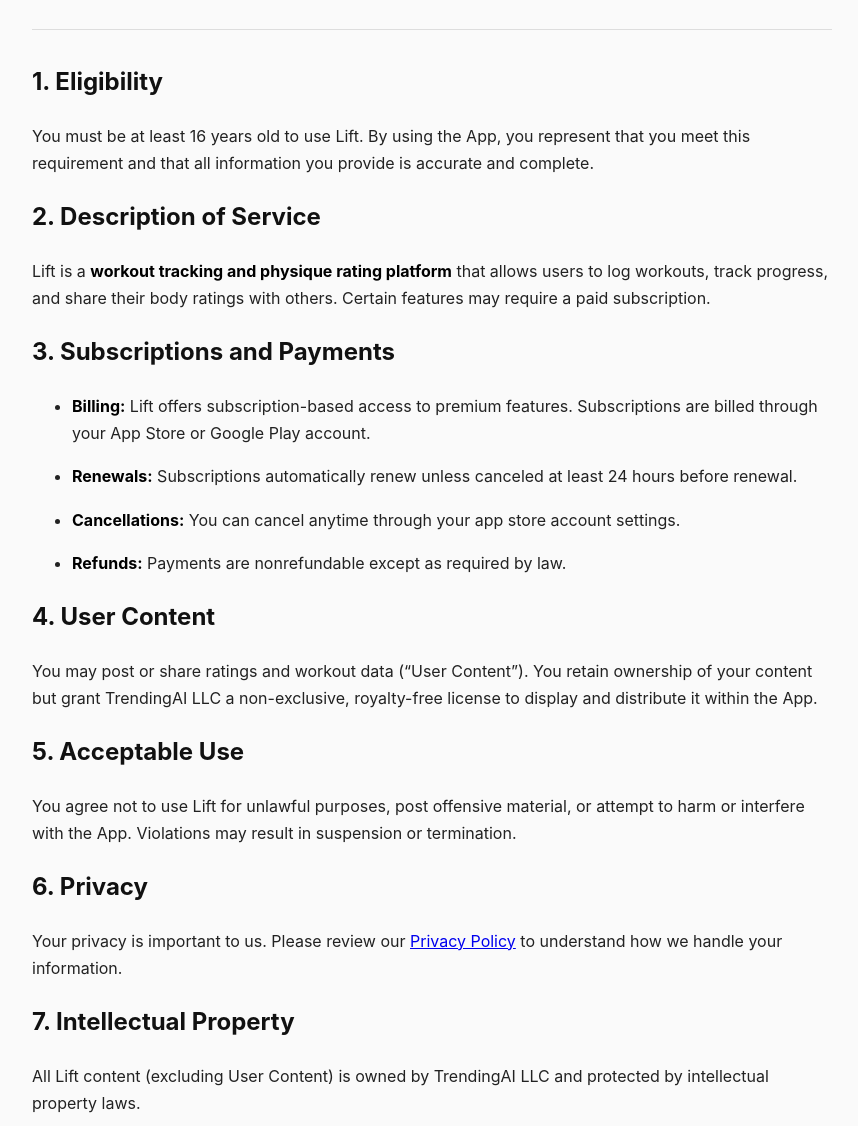
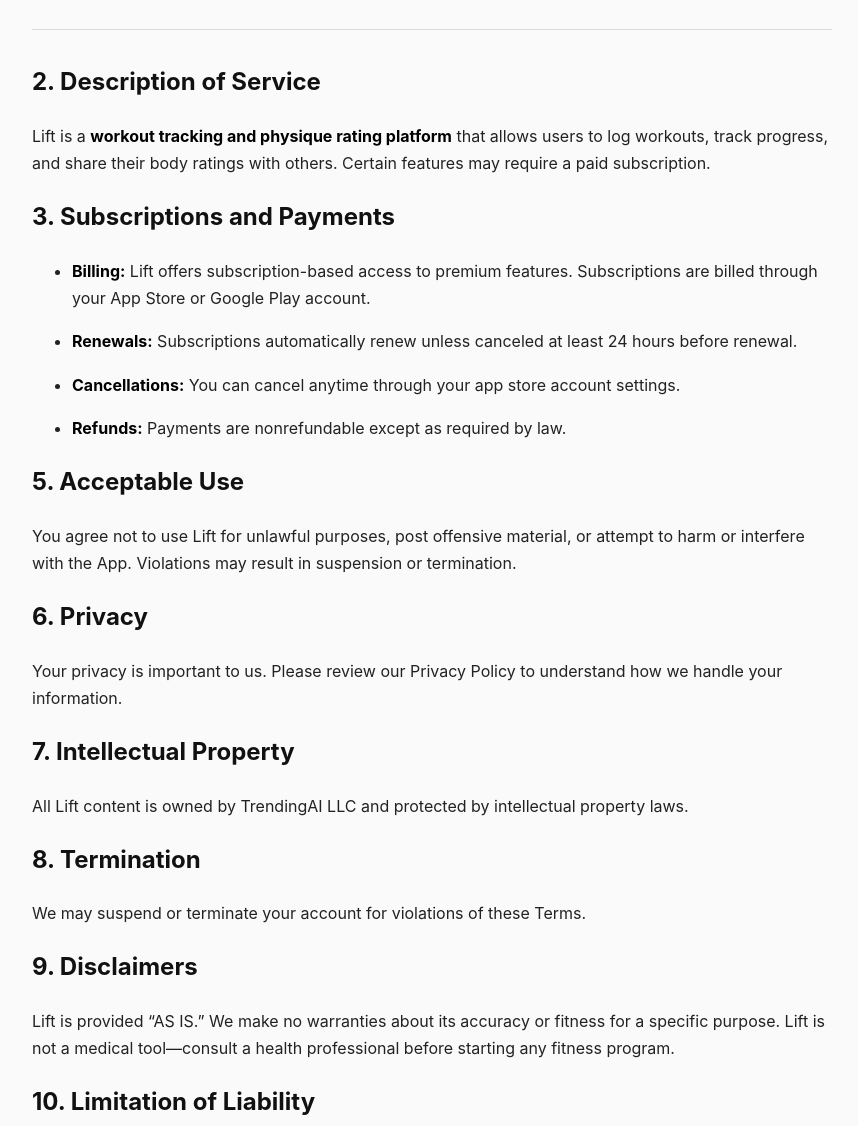
Before and after one commit to TrendingAI835/Terms-of-Service, a plain HTML site: page index.html in a window 1280 px wide. Shown: the part 285-1411 px from the top of the page, without its empty margins (208-1066 px from the left). Drawn offline with Linux system fonts and the light colour scheme.

Commit message:
Update index.html

```diff
--- a/index.html
+++ b/index.html
@@ -50,9 +50,6 @@
 
 <hr>
 
-<h2>1. Eligibility</h2>
-<p>You must be at least 16 years old to use Lift. By using the App, you represent that you meet this requirement and that all information you provide is accurate and complete.</p>
-
 <h2>2. Description of Service</h2>
 <p>Lift is a <strong>workout tracking and physique rating platform</strong> that allows users to log workouts, track progress, and share their body ratings with others. Certain features may require a paid subscription.</p>
 
@@ -64,20 +61,17 @@
   <li><strong>Refunds:</strong> Payments are nonrefundable except as required by law.</li>
 </ul>
 
-<h2>4. User Content</h2>
-<p>You may post or share ratings and workout data (“User Content”). You retain ownership of your content but grant TrendingAI LLC a non-exclusive, royalty-free license to display and distribute it within the App.</p>
-
 <h2>5. Acceptable Use</h2>
 <p>You agree not to use Lift for unlawful purposes, post offensive material, or attempt to harm or interfere with the App. Violations may result in suspension or termination.</p>
 
 <h2>6. Privacy</h2>
-<p>Your privacy is important to us. Please review our <a href="privacy.html">Privacy Policy</a> to understand how we handle your information.</p>
+<p>Your privacy is important to us. Please review our Privacy Policy to understand how we handle your information.</p>
 
 <h2>7. Intellectual Property</h2>
-<p>All Lift content (excluding User Content) is owned by TrendingAI LLC and protected by intellectual property laws.</p>
+<p>All Lift content is owned by TrendingAI LLC and protected by intellectual property laws.</p>
 
 <h2>8. Termination</h2>
-<p>We may suspend or terminate your account for violations of these Terms. You may delete your account anytime.</p>
+<p>We may suspend or terminate your account for violations of these Terms.</p>
 
 <h2>9. Disclaimers</h2>
 <p>Lift is provided “AS IS.” We make no warranties about its accuracy or fitness for a specific purpose. Lift is not a medical tool—consult a health professional before starting any fitness program.</p>
```
